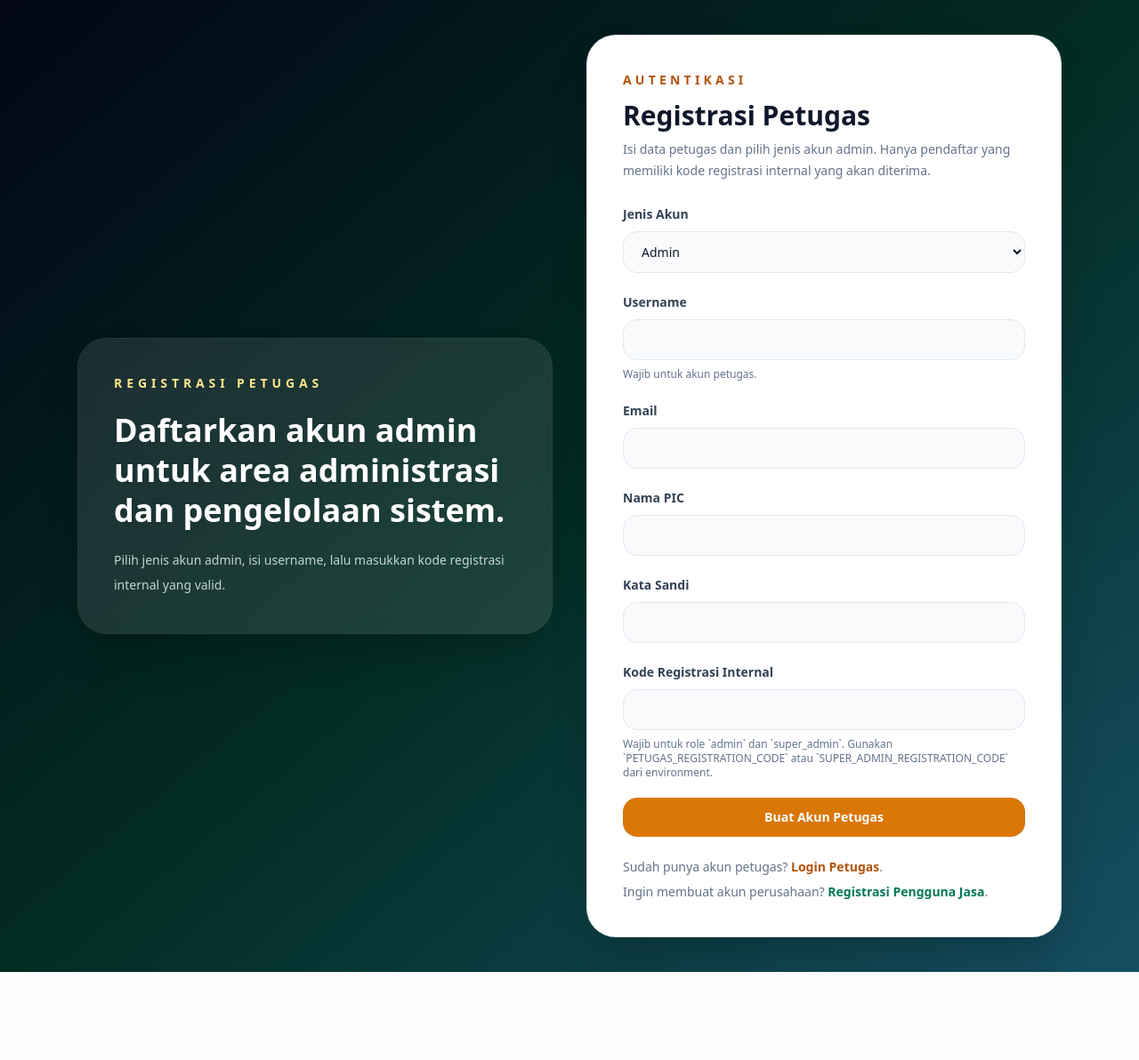
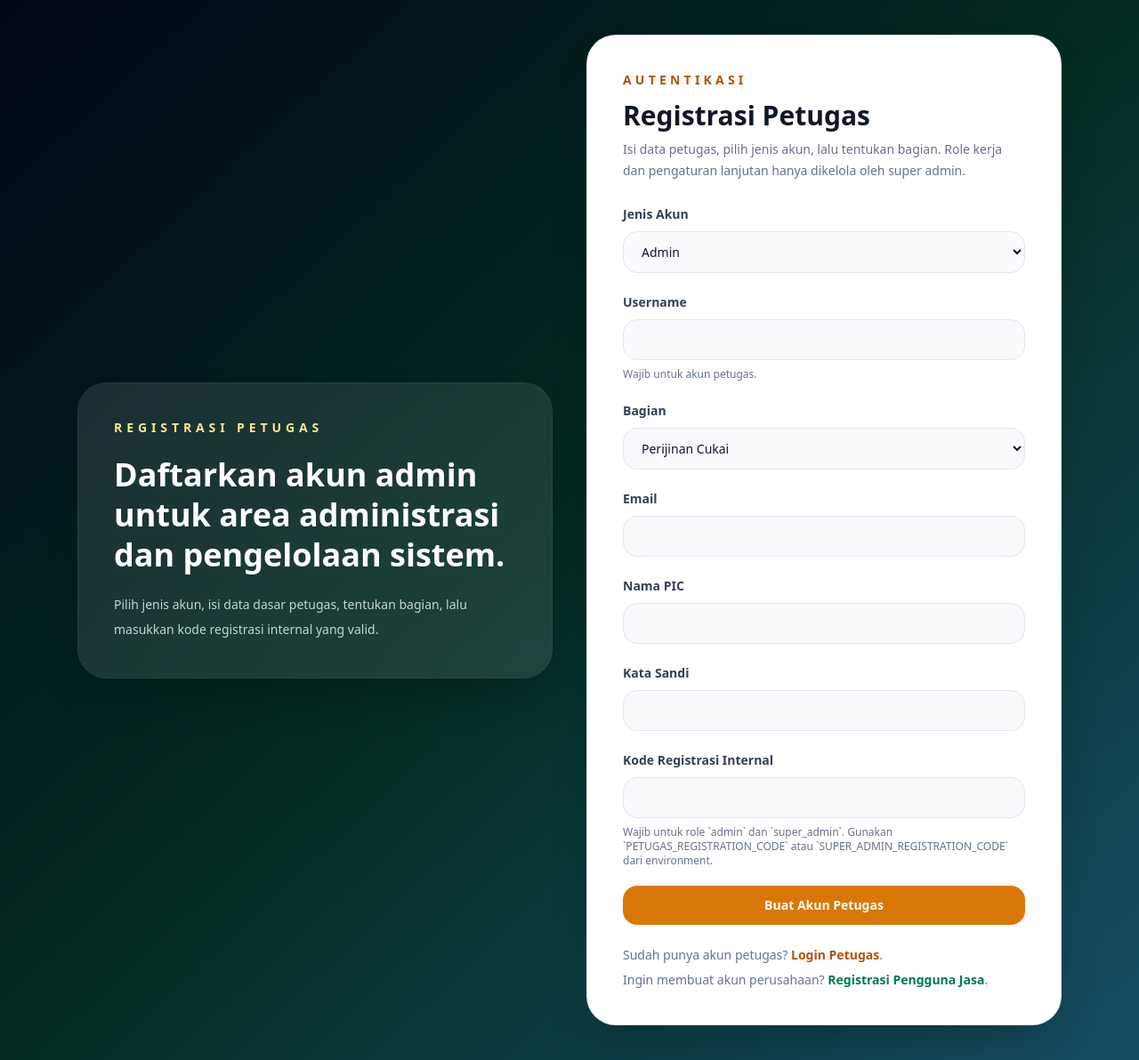
Before and after one commit to donirizkyf/esurat, a FastAPI app: page /register/petugas in a window 1280 px wide. Shown: the whole page at 89% size. Before the commit the page ends 1093 px from the top, so only its background shows below. Run offline with FastAPI, Linux system fonts and the light colour scheme; some libraries are stand-ins or nearby versions.

Commit message:
Separate internal account type from role and section

```diff
--- a/app/auth.py
+++ b/app/auth.py
@@ -25,6 +25,16 @@ SELF_REGISTRATION_ROLES = {
 }
 INTERNAL_REGISTRATION_ROLES = MONITORING_ROLES
 INTERNAL_SIGNUP_ROLES = {"admin", "super_admin"}
+INTERNAL_SECTION_OPTIONS = (
+    "Perijinan Cukai",
+    "Perijinan Pabean",
+    "Subbagian Umum",
+    "Penindakan dan Penyidikan",
+    "Perbendaharaan",
+    "Penyuluhan dan Layanan Informasi",
+    "Kepatuhan Internal",
+    "Pengolahan Data dan Administrasi Dokumen",
+)
 ACCOUNT_ACTIVE = "ACTIVE"
 ACCOUNT_PENDING = "PENDING"
 ACCOUNT_DEACTIVATED = "DEACTIVATED"
@@ -114,6 +124,7 @@ def render_register(
             "error": error,
             "success": success,
             "form_data": form_data or {},
+            "internal_section_options": INTERNAL_SECTION_OPTIONS,
         },
         status_code=status_code,
     )
@@ -164,7 +175,7 @@ def register_internal_user_page(request: Request, templates: Jinja2Templates = D
         request,
         templates,
         register_type="internal",
-        form_data={"role": "admin"},
+        form_data={"role": "admin", "section_name": INTERNAL_SECTION_OPTIONS[0]},
     )
 
 
@@ -177,6 +188,7 @@ def register_user(
     email: str = Form(...),
     business_id: str = Form(""),
     pic_name: str = Form(...),
+    section_name: str = Form(""),
     password: str = Form(...),
     registration_code: str = Form(""),
     db: Session = Depends(get_db),
@@ -188,6 +200,7 @@ def register_user(
     email = email.strip().lower()
     business_id = business_id.strip()
     pic_name = pic_name.strip()
+    section_name = section_name.strip()
     registration_code = registration_code.strip()
 
     form_data = {
@@ -197,6 +210,7 @@ def register_user(
         "email": email,
         "business_id": business_id,
         "pic_name": pic_name,
+        "section_name": section_name,
         "registration_code": registration_code,
     }
     register_type = "internal" if role in INTERNAL_REGISTRATION_ROLES else "service_user"
@@ -247,6 +261,16 @@ def register_user(
             templates,
             register_type=register_type,
             error="Username wajib diisi untuk akun petugas.",
+            form_data=form_data,
+            status_code=status.HTTP_400_BAD_REQUEST,
+        )
+
+    if role in INTERNAL_REGISTRATION_ROLES and section_name not in INTERNAL_SECTION_OPTIONS:
+        return render_register(
+            request,
+            templates,
+            register_type=register_type,
+            error="Bagian petugas wajib dipilih dari daftar yang tersedia.",
             form_data=form_data,
             status_code=status.HTTP_400_BAD_REQUEST,
         )
@@ -314,6 +338,7 @@ def register_user(
         email=email,
         business_id=business_id if role == SERVICE_USER_ROLE else None,
         pic_name=pic_name,
+        section_name=section_name if role in INTERNAL_REGISTRATION_ROLES else None,
         password_hash=hash_password(password),
         role=role,
         account_status=account_status,
--- a/app/main.py
+++ b/app/main.py
@@ -15,6 +15,7 @@ from app.auth import (
     ACCOUNT_ACTIVE,
     ACCOUNT_DEACTIVATED,
     ACCOUNT_PENDING,
+    INTERNAL_SECTION_OPTIONS,
     MONITORING_ROLES,
     SERVICE_USER_ROLE,
     get_current_user,
@@ -62,7 +63,8 @@ ACCOUNT_STATUS_LABELS = {
 }
 VALID_ACCOUNT_STATUSES = tuple(ACCOUNT_STATUS_LABELS.keys())
 USER_SCOPE_OPTIONS = ("service_user", "internal")
-ORDERED_INTERNAL_ROLES = ("monitoring", "admin", "super_admin")
+INTERNAL_ACCOUNT_TYPE_OPTIONS = ("admin", "super_admin")
+INTERNAL_STAFF_ROLE_OPTIONS = ("OA", "Monitoring", "PIC", "Staff")
 
 for directory in (STATIC_DIR, UPLOADS_DIR, OUTPUTS_DIR):
     directory.mkdir(parents=True, exist_ok=True)
@@ -207,7 +209,7 @@ def build_admin_user_management_context(
         "page_title": "Daftar Pendaftar Pengguna Jasa" if not is_internal_scope else "Daftar Akun Petugas",
         "page_description": "Pantau semua akun yang baru mendaftar, fokuskan antrean pada akun berstatus pending, lalu approve atau nonaktifkan langsung dari panel admin."
         if not is_internal_scope
-        else "Kelola akun petugas monitoring, admin, dan super admin secara terpisah agar pembaruan data serta pengaturan akses lebih rapi.",
+        else "Kelola akun petugas berdasarkan jenis akun admin/super admin, lalu atur role kerja dan seksi secara terpisah agar data internal lebih rapi.",
         "valid_account_statuses": VALID_ACCOUNT_STATUSES,
         "selected_status": selected_status,
         "account_status_labels": ACCOUNT_STATUS_LABELS,
@@ -242,7 +244,9 @@ def build_admin_user_detail_context(
         "managed_user": managed_user,
         "account_status_labels": ACCOUNT_STATUS_LABELS,
         "valid_account_statuses": VALID_ACCOUNT_STATUSES,
-        "internal_roles": ORDERED_INTERNAL_ROLES,
+        "internal_account_type_options": INTERNAL_ACCOUNT_TYPE_OPTIONS,
+        "internal_staff_role_options": INTERNAL_STAFF_ROLE_OPTIONS,
+        "internal_section_options": INTERNAL_SECTION_OPTIONS,
         "is_service_user_target": managed_user.role == SERVICE_USER_ROLE,
         "message": message,
         "error": error,
@@ -661,7 +665,9 @@ def update_managed_user(
     email: str = Form(...),
     business_id: str = Form(""),
     pic_name: str = Form(...),
-    role: str = Form(""),
+    account_type: str = Form(""),
+    staff_role: str = Form(""),
+    section_name: str = Form(""),
     account_status: str = Form(...),
     db: Session = Depends(get_db),
 ):
@@ -679,7 +685,9 @@ def update_managed_user(
     email = email.strip().lower()
     business_id = business_id.strip()
     pic_name = pic_name.strip()
-    role = role.strip()
+    account_type = account_type.strip()
+    staff_role = staff_role.strip()
+    section_name = section_name.strip()
     account_status = account_status.strip()
 
     if not email or "@" not in email:
@@ -710,9 +718,19 @@ def update_managed_user(
                 url=f"/admin/users/{user_id}?error=Username+petugas+wajib+diisi",
                 status_code=status.HTTP_303_SEE_OTHER,
             )
-        if role not in ORDERED_INTERNAL_ROLES:
+        if account_type not in INTERNAL_ACCOUNT_TYPE_OPTIONS:
             return RedirectResponse(
-                url=f"/admin/users/{user_id}?error=Role+petugas+tidak+valid",
+                url=f"/admin/users/{user_id}?error=Jenis+akun+petugas+tidak+valid",
+                status_code=status.HTTP_303_SEE_OTHER,
+            )
+        if staff_role and staff_role not in INTERNAL_STAFF_ROLE_OPTIONS:
+            return RedirectResponse(
+                url=f"/admin/users/{user_id}?error=Role+kerja+petugas+tidak+valid",
+                status_code=status.HTTP_303_SEE_OTHER,
+            )
+        if section_name and section_name not in INTERNAL_SECTION_OPTIONS:
+            return RedirectResponse(
+                url=f"/admin/users/{user_id}?error=Seksi+petugas+tidak+valid",
                 status_code=status.HTTP_303_SEE_OTHER,
             )
 
@@ -743,7 +761,9 @@ def update_managed_user(
         managed_user.business_id = business_id
     else:
         managed_user.username = username
-        managed_user.role = role
+        managed_user.role = account_type
+        managed_user.staff_role = staff_role or None
+        managed_user.section_name = section_name or None
 
     db.commit()
     log_audit_event(db, request, current_user.id, "verify", f"EDIT-USER-{managed_user.id}")
--- a/app/models.py
+++ b/app/models.py
@@ -13,6 +13,8 @@ class User(Base):
     email = Column(String(255), unique=True, index=True, nullable=False)
     business_id = Column(String(100), nullable=True)
     pic_name = Column(String(255), nullable=True)
+    staff_role = Column(String(50), nullable=True)
+    section_name = Column(String(150), nullable=True)
     password_hash = Column(String(255), nullable=False)
     role = Column(String(30), nullable=False, default="service_user")
     account_status = Column(String(20), nullable=False, default="PENDING")
--- a/app/schema.py
+++ b/app/schema.py
@@ -29,6 +29,10 @@ def sync_schema() -> None:
                 migrations.append("ALTER TABLE users ADD COLUMN business_id VARCHAR(100)")
             if "pic_name" not in columns:
                 migrations.append("ALTER TABLE users ADD COLUMN pic_name VARCHAR(255)")
+            if "staff_role" not in columns:
+                migrations.append("ALTER TABLE users ADD COLUMN staff_role VARCHAR(50)")
+            if "section_name" not in columns:
+                migrations.append("ALTER TABLE users ADD COLUMN section_name VARCHAR(150)")
             if "account_status" not in columns:
                 migrations.append("ALTER TABLE users ADD COLUMN account_status VARCHAR(20) DEFAULT 'ACTIVE'")
 
--- a/templates/register.html
+++ b/templates/register.html
@@ -12,7 +12,7 @@
             {% if register_type == "internal" %}
             <p class="text-sm font-semibold uppercase tracking-[0.35em] text-amber-200">Registrasi Petugas</p>
             <h1 class="mt-5 text-4xl font-semibold leading-tight">Daftarkan akun admin untuk area administrasi dan pengelolaan sistem.</h1>
-            <p class="mt-5 max-w-xl text-sm leading-7 text-emerald-50/80">Pilih jenis akun admin, isi username, lalu masukkan kode registrasi internal yang valid.</p>
+            <p class="mt-5 max-w-xl text-sm leading-7 text-emerald-50/80">Pilih jenis akun, isi data dasar petugas, tentukan bagian, lalu masukkan kode registrasi internal yang valid.</p>
             {% else %}
             <p class="text-sm font-semibold uppercase tracking-[0.35em] text-emerald-200">Registrasi Pengguna Jasa</p>
             <h1 class="mt-5 text-4xl font-semibold leading-tight">Buat akun perusahaan untuk mengajukan dokumen dan memantau progresnya.</h1>
@@ -27,7 +27,7 @@
             </h1>
             <p class="mt-2 text-sm leading-6 text-slate-500">
                 {% if register_type == "internal" %}
-                Isi data petugas dan pilih jenis akun admin. Hanya pendaftar yang memiliki kode registrasi internal yang akan diterima.
+                Isi data petugas, pilih jenis akun, lalu tentukan bagian. Role kerja dan pengaturan lanjutan hanya dikelola oleh super admin.
                 {% else %}
                 Lengkapi data perusahaan untuk membuat akun Pengguna Jasa yang dipakai mengajukan dokumen.
                 {% endif %}
@@ -56,6 +56,14 @@
                     <label for="username" class="text-sm font-semibold text-slate-700">Username</label>
                     <input id="username" name="username" type="text" value="{{ form_data.username if form_data else '' }}" class="w-full rounded-2xl border border-slate-200 bg-slate-50 px-4 py-3 text-sm outline-none transition focus:border-emerald-400 focus:bg-white focus:ring-4 focus:ring-emerald-100">
                     <p class="text-xs text-slate-500">Wajib untuk akun petugas.</p>
+                </div>
+                <div class="space-y-2">
+                    <label for="section_name" class="text-sm font-semibold text-slate-700">Bagian</label>
+                    <select id="section_name" name="section_name" required class="w-full rounded-2xl border border-slate-200 bg-slate-50 px-4 py-3 text-sm outline-none transition focus:border-emerald-400 focus:bg-white focus:ring-4 focus:ring-emerald-100">
+                        {% for section_option in internal_section_options %}
+                        <option value="{{ section_option }}" {% if form_data and form_data.section_name == section_option %}selected{% endif %}>{{ section_option }}</option>
+                        {% endfor %}
+                    </select>
                 </div>
                 {% endif %}
 
@@ -98,6 +106,7 @@
                 </div>
                 {% else %}
                 <input type="hidden" name="registration_code" value="">
+                <input type="hidden" name="section_name" value="">
                 {% endif %}
                 <button type="submit" class="inline-flex w-full items-center justify-center rounded-2xl {% if register_type == 'internal' %}bg-amber-600 hover:bg-amber-700{% else %}bg-emerald-600 hover:bg-emerald-700{% endif %} px-5 py-3 text-sm font-semibold text-white transition">
                     {% if register_type == "internal" %}Buat Akun Petugas{% else %}Buat Akun Pengguna Jasa{% endif %}
```
Also changed, not shown: templates/admin_user_detail.html (+35 -7 lines), templates/admin_users.html (+8 -3 lines).
